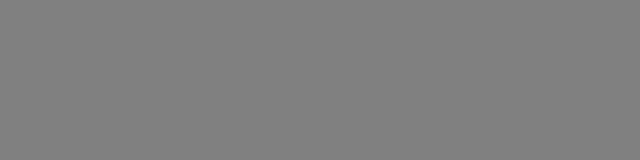
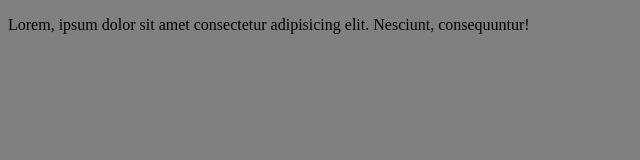
Before and after one commit to N1mroid/study_js, a plain HTML site: page index.html in a window 1280 px wide. Shown: the whole page, without its empty margins (0-640 px from the left). Drawn offline with Linux system fonts and the light colour scheme.

Commit message:
добавил текст и исправил ошибки

```diff
--- a/index.html
+++ b/index.html
@@ -12,7 +12,11 @@
     <div class="container">
         <div class="row">
             <div class="col-xl-12">
-
+                <div class="card">
+                    <p>
+                        Lorem, ipsum dolor sit amet consectetur adipisicing elit. Nesciunt, consequuntur!
+                    </p>
+                </div>
             </div>
             <!-- /.col-xl-12 -->
         </div>
```
